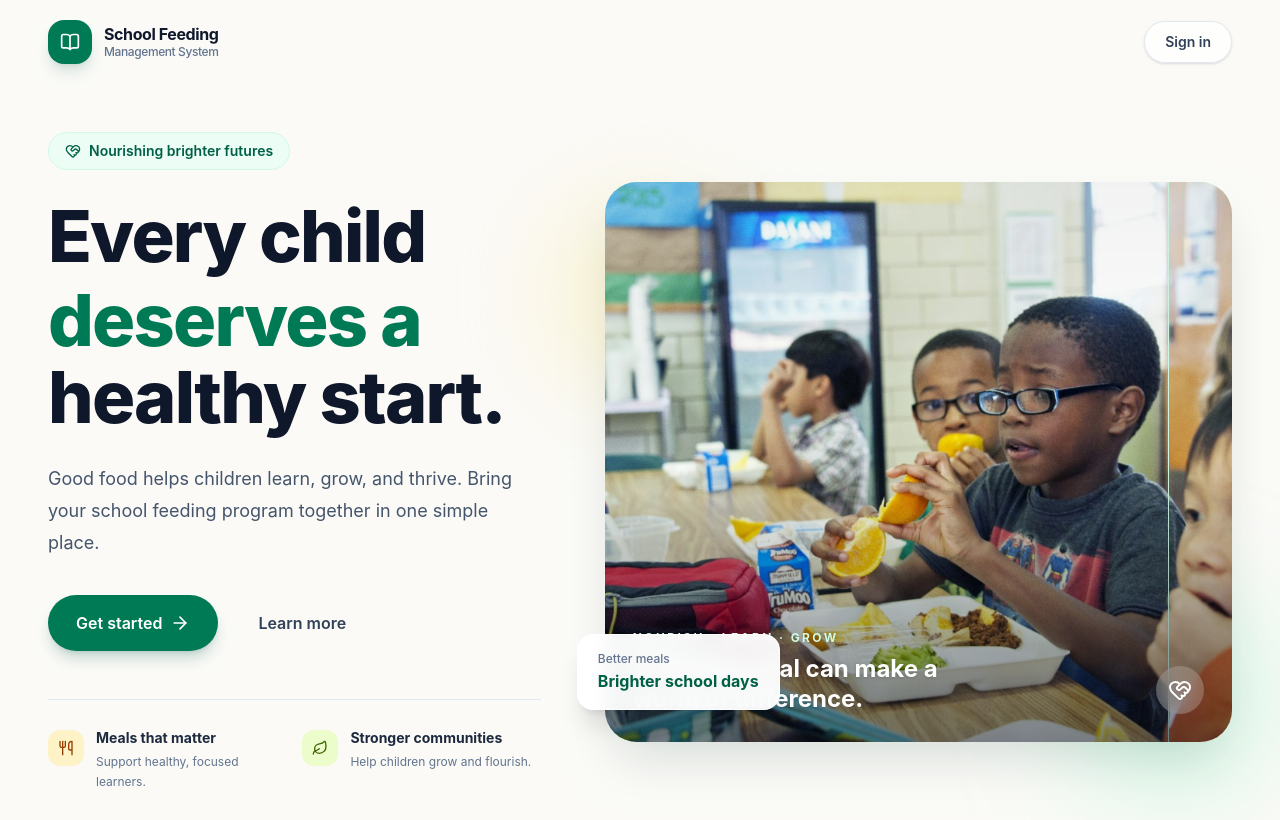
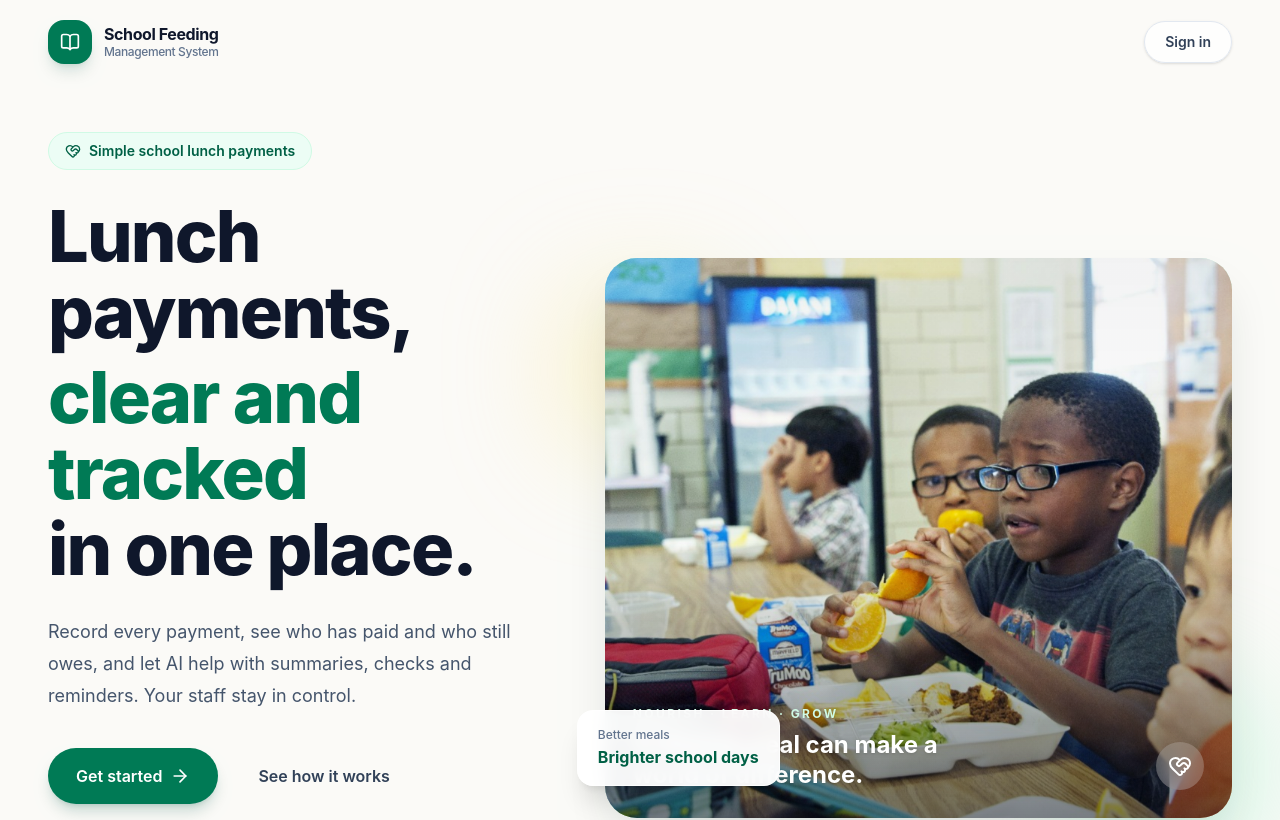
Before and after one commit to tuyikundefzeno/SFDMS, a React (Vite) app: page / in a window 1280 px wide. Shown: the top 820 px of the page. Built offline with nearby package versions, Linux system fonts and the light colour scheme; no server answers.

Commit message:
Update landing page copy
Co-authored-by: Copilot <223556219+Copilot@users.noreply.github.com>

```diff
--- a/src/pages/LandingPage.tsx
+++ b/src/pages/LandingPage.tsx
@@ -33,18 +33,18 @@ export const LandingPage = () => {
         <div className="relative z-10 max-w-xl">
           <div className="mb-7 inline-flex items-center gap-2 rounded-full border border-emerald-100 bg-emerald-50 px-4 py-2 text-sm font-semibold text-emerald-800">
             <HeartHandshake className="h-4 w-4" />
-            Nourishing brighter futures
+            Simple school lunch payments
           </div>
 
           <h1 className="text-5xl font-extrabold leading-[1.06] tracking-tight text-slate-900 sm:text-6xl lg:text-7xl">
-            Every child
-            <span className="mt-2 block text-emerald-700">deserves a</span>
-            <span className="block">healthy start.</span>
+            Lunch payments,
+            <span className="mt-2 block text-emerald-700">clear and tracked</span>
+            <span className="block">in one place.</span>
           </h1>
 
-          <p className="mt-7 max-w-lg text-lg leading-8 text-slate-600">
-            Good food helps children learn, grow, and thrive. Bring your school
-            feeding program together in one simple place.
+          <p className="mt-7 max-w-lg text-base leading-7 text-slate-600 sm:text-lg sm:leading-8">
+            Record every payment, see who has paid and who still owes, and let AI
+            help with summaries, checks and reminders. Your staff stay in control.
           </p>
 
           <div className="mt-9 flex flex-col gap-3 sm:flex-row">
@@ -59,7 +59,7 @@ export const LandingPage = () => {
               href="#how-it-helps"
               className="inline-flex items-center justify-center rounded-full px-7 py-4 text-base font-semibold text-slate-700 transition hover:bg-white"
             >
-              Learn more
+              See how it works
             </a>
           </div>
 
@@ -69,8 +69,8 @@ export const LandingPage = () => {
                 <Utensils className="h-4 w-4" />
               </span>
               <span>
-                <span className="block text-sm font-bold text-slate-800">Meals that matter</span>
-                <span className="mt-1 block text-xs leading-5 text-slate-500">Support healthy, focused learners.</span>
+                <span className="block text-sm font-bold text-slate-800">Clear payment tracking</span>
+                <span className="mt-1 block text-xs leading-5 text-slate-500">See who has paid and who still owes.</span>
               </span>
             </div>
             <div className="flex items-start gap-3">
@@ -78,8 +78,8 @@ export const LandingPage = () => {
                 <Leaf className="h-4 w-4" />
               </span>
               <span>
-                <span className="block text-sm font-bold text-slate-800">Stronger communities</span>
-                <span className="mt-1 block text-xs leading-5 text-slate-500">Help children grow and flourish.</span>
+                <span className="block text-sm font-bold text-slate-800">AI-assisted insights</span>
+                <span className="mt-1 block text-xs leading-5 text-slate-500">Review summaries and reminders before acting.</span>
               </span>
             </div>
           </div>
```
